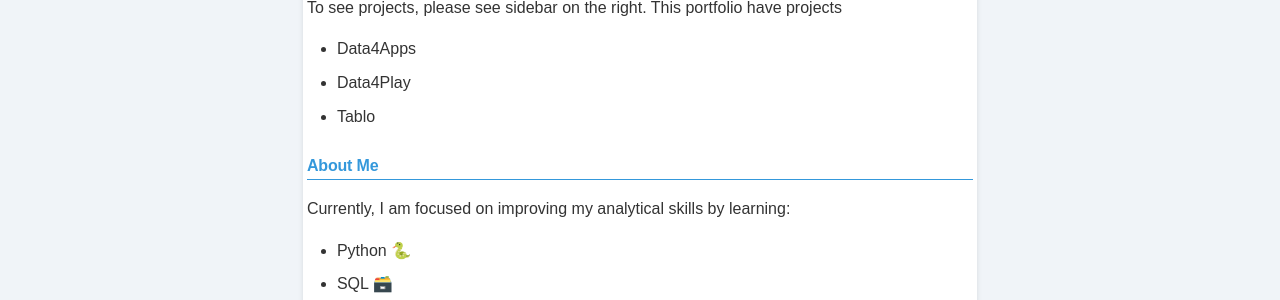
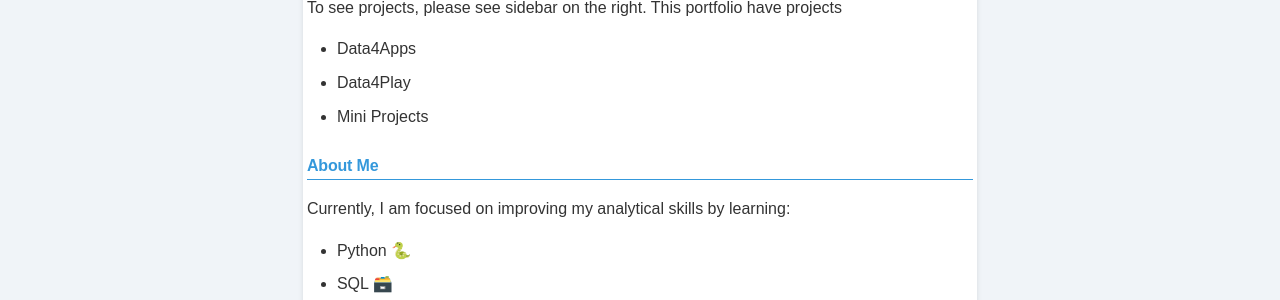
Before and after one commit to krzysztofkleszcz50/PortfolioV4, an MkDocs documentation site: the page built from docs/index.md, in a window 1280 px wide and 1137 px high. Shown: the part 323-623 px from the top of the window. Built offline with MkDocs 1.6.1 and Material for MkDocs 9.7.7, drawn with Linux system fonts in a browser that asks for light colours; comment, search, counter and statistics services are not loaded.

Commit message:
Update index.md

```diff
--- a/docs/index.md
+++ b/docs/index.md
@@ -63,7 +63,7 @@
         <ul>
             <li>Data4Apps</li>
             <li>Data4Play</li>
-            <li>Tablo</li>
+            <li>Mini Projects</li>
         </ul>
     </section>
 
```
